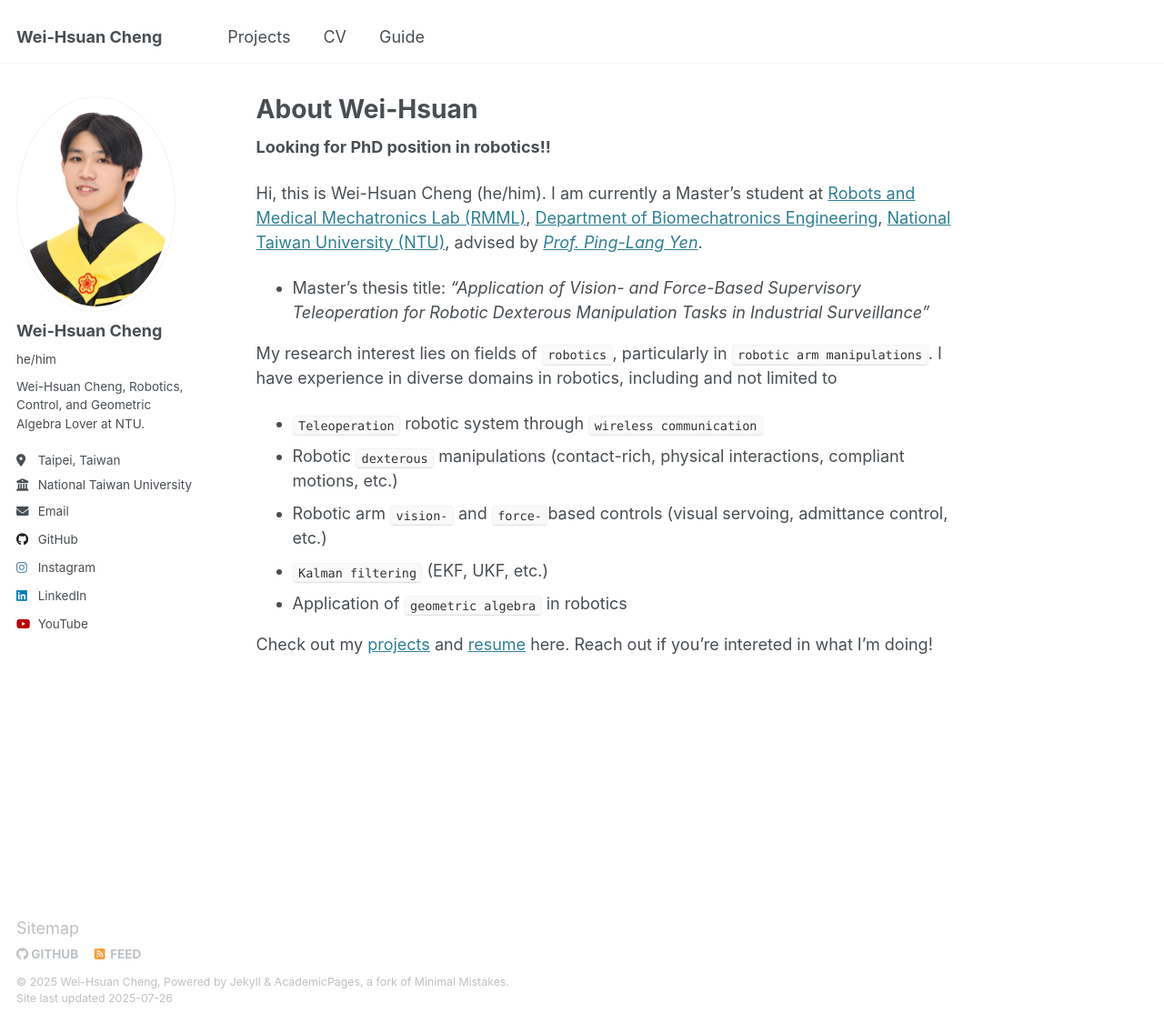
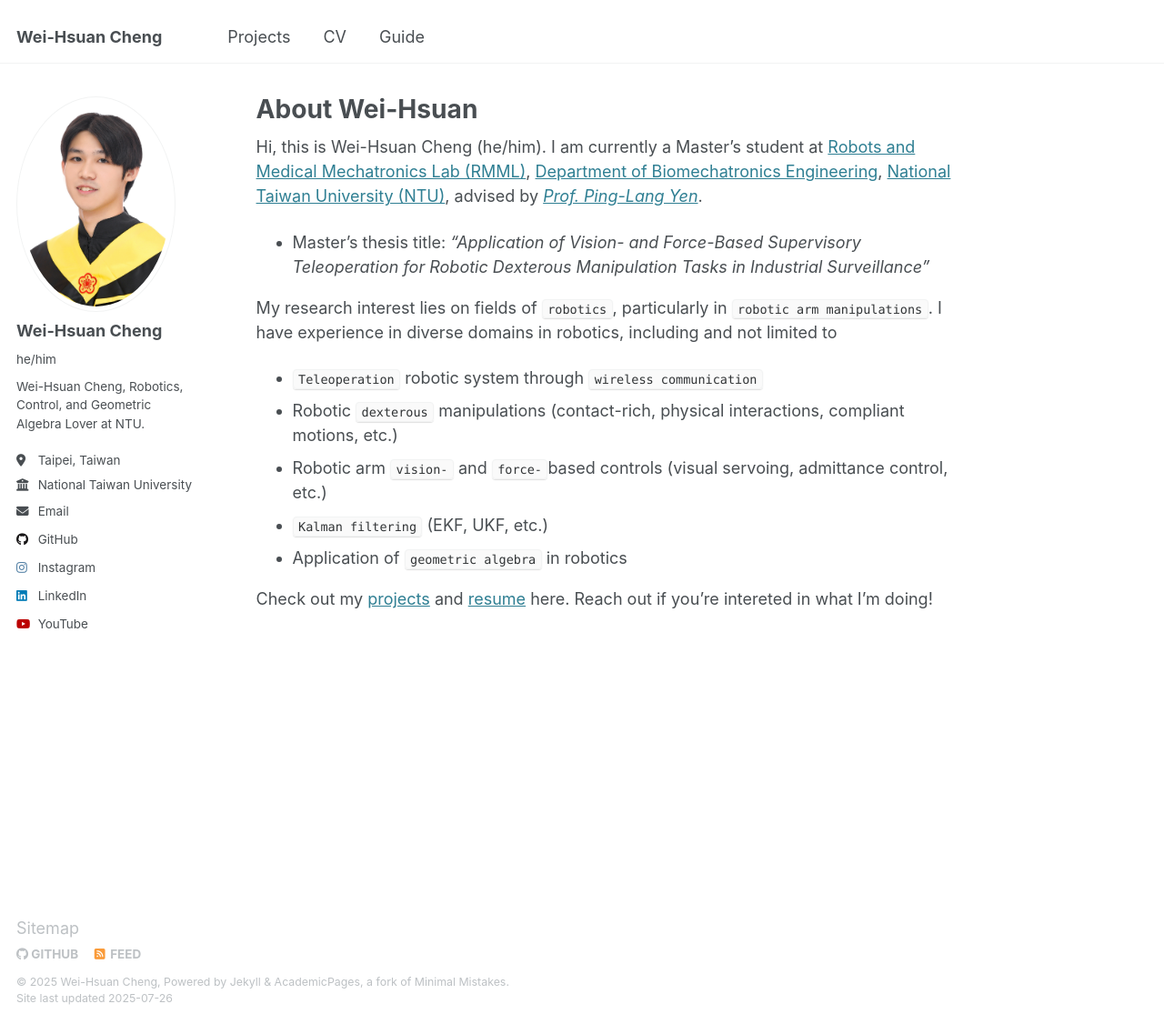
Before and after one commit to wei-hsuan-cheng/wei-hsuan-cheng.github.io, a Jekyll site: the page built from _pages/about.md, in a window 1280 px wide and 1126 px high. Shown: the whole window at 91% size. Built offline with Jekyll 4.4.1, drawn with Linux system fonts in a browser that asks for light colours.

Commit message:
update about.md

```diff
--- a/_pages/about.md
+++ b/_pages/about.md
@@ -16,7 +16,7 @@ redirect_from:
   />
 </p> -->
 
-**Looking for PhD position in robotics!!**
+<!-- **Looking for PhD position in robotics!!** -->
 
 Hi, this is Wei-Hsuan Cheng (he/him). I am currently a Master's student at [Robots and Medical Mechatronics Lab (RMML)][RMML], [Department of Biomechatronics Engineering][NTUBME], [National Taiwan University (NTU)][NTU], advised by *[Prof. Ping-Lang Yen]*.
 
```
Also changed, not shown: 3 other files.
